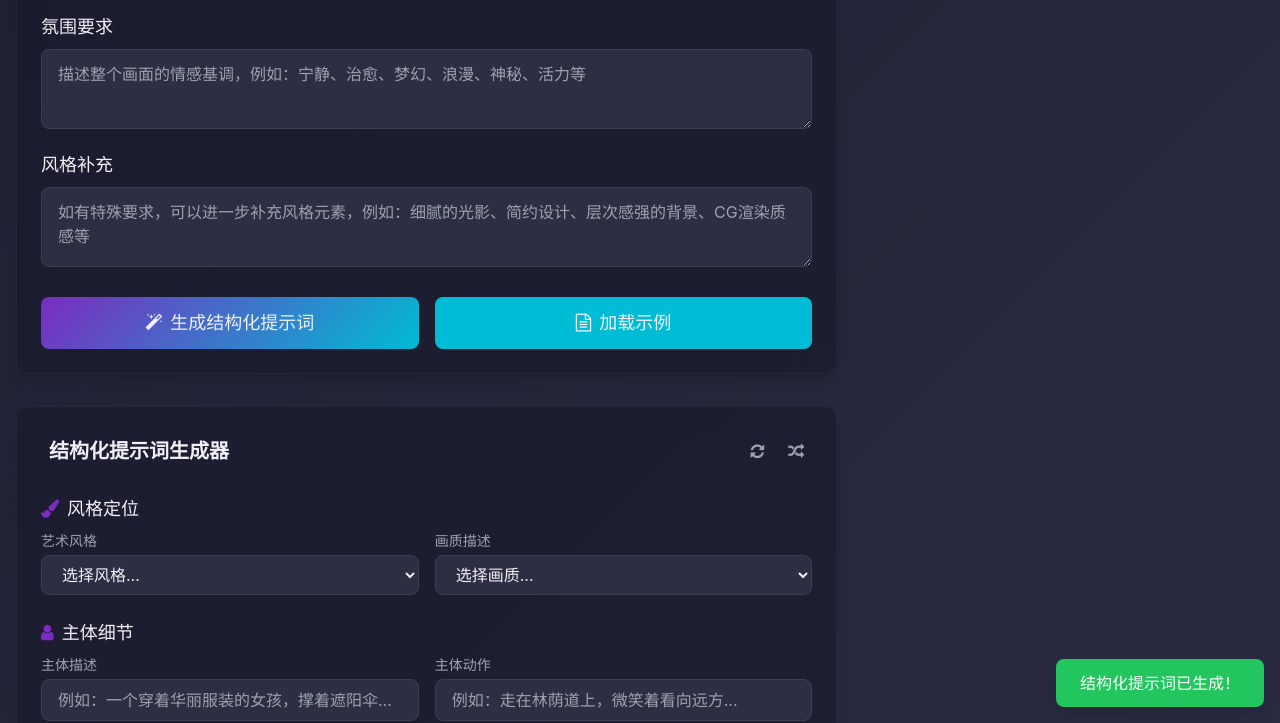
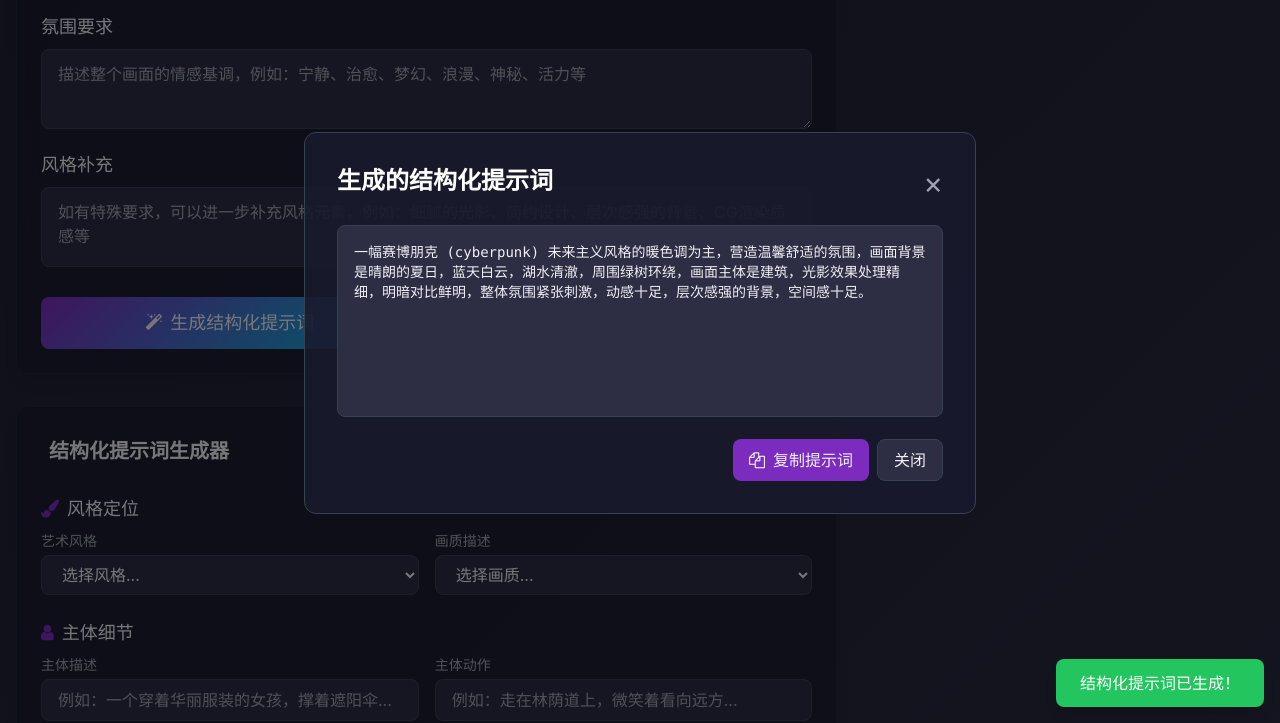
Before and after one commit to zhiwendesign/seedream4-prompt-generator, a plain HTML site: page index.html in a window 1280 px wide. Both pictures are taken after a click on the button "生成结构化提示词". Shown: the part 1323-2046 px from the top of the page. Drawn offline with nearby package versions, Linux system fonts and the light colour scheme.

Commit message:
Add prompt modal with z-index fix

```diff
--- a/index.html
+++ b/index.html
@@ -1507,6 +1507,8 @@ if (generateStructuredPromptBtn) {
             updateSuggestions(prompt);
             showNotification('结构化提示词已生成！', 'success');
             addToHistory('结构化提示词', prompt);
+            // 弹窗展示生成的提示词
+            showPromptModal(prompt);
         }
     });
 }
@@ -1548,10 +1550,68 @@ if (loadStructuredExampleBtn) {
       });
     });
 
+    // 弹窗展示提示词
+    const promptModal = document.createElement('div');
+    promptModal.innerHTML = `
+      <div id="prompt-modal" class="fixed inset-0 bg-black bg-opacity-50 z-60 flex items-center justify-center p-4">
+        <div class="bg-dark bg-opacity-90 rounded-xl p-8 max-w-2xl w-full max-h-[80vh] overflow-y-auto border border-gray-700">
+          <div class="flex justify-between items-start mb-6">
+            <h2 class="text-2xl font-bold text-white">生成的结构化提示词</h2>
+            <button id="close-prompt-modal" class="text-gray-400 hover:text-white text-3xl">×</button>
+          </div>
+          <textarea id="modal-prompt-preview" class="w-full h-48 bg-dark-light border border-gray-700 rounded-lg p-4 focus:outline-none focus:ring-2 focus:ring-primary resize-none font-mono text-sm" readonly></textarea>
+          <div class="flex justify-end mt-4 space-x-2">
+            <button id="copy-modal-prompt" class="px-4 py-2 bg-primary hover:bg-opacity-80 rounded-lg transition-all-300 flex items-center">
+              <i class="fa fa-copy mr-2"></i> 复制提示词
+            </button>
+            <button id="close-modal-btn" class="px-4 py-2 bg-dark-light border border-gray-700 hover:bg-opacity-80 rounded-lg transition-all-300">
+              关闭
+            </button>
+          </div>
+        </div>
+      </div>
+    `;
+    document.body.appendChild(promptModal);
+
+    // 弹窗相关事件
+    const modal = document.getElementById('prompt-modal');
+    const closeModalBtns = document.querySelectorAll('#close-prompt-modal, #close-modal-btn');
+    const copyModalPromptBtn = document.getElementById('copy-modal-prompt');
+    const modalPromptPreview = document.getElementById('modal-prompt-preview');
+
+    // 关闭弹窗
+    closeModalBtns.forEach(btn => {
+      btn.addEventListener('click', () => {
+        modal.classList.add('hidden');
+      });
+    });
+
+    // 点击弹窗外部关闭
+    window.addEventListener('click', (e) => {
+      if (e.target === modal) {
+        modal.classList.add('hidden');
+      }
+    });
+
+    // 复制弹窗中的提示词
+    copyModalPromptBtn.addEventListener('click', () => {
+      modalPromptPreview.select();
+      document.execCommand('copy');
+      showNotification('提示词已复制到剪贴板！', 'success');
+    });
+
+    // 打开弹窗展示提示词
+    window.showPromptModal = function(promptText) {
+      modalPromptPreview.value = promptText;
+      modal.classList.remove('hidden');
+    };
+
     // 初始化
     document.addEventListener('DOMContentLoaded', () => {
       updatePromptPreview();
       loadHistoryFromLocalStorage();
+      // 初始隐藏弹窗
+      document.getElementById('prompt-modal').classList.add('hidden');
     });
   </script>
 </body>
```
Also changed, not shown: index_v2.html (+60 -0 lines).
